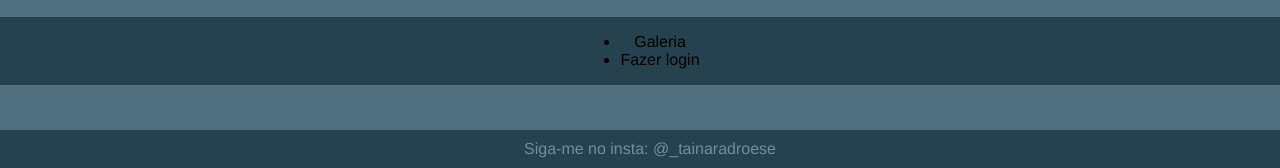
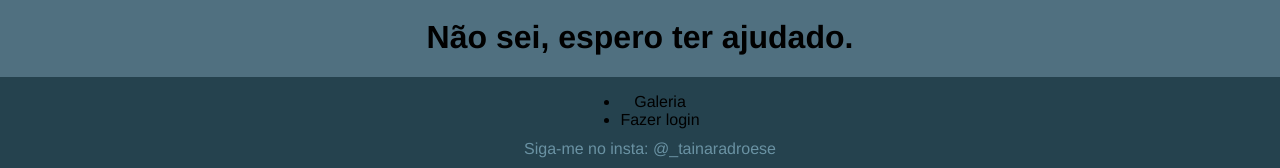
Before and after one commit to ktyTaii/projeto1, a plain HTML site: page index.html in a window 1280 px wide. Shown: the part 632-800 px from the top of the page. Drawn offline with Linux system fonts and the light colour scheme.

Commit message:
Add files via upload

```diff
--- a/index.html
+++ b/index.html
@@ -24,6 +24,7 @@
             <img src="https://i.pinimg.com/564x/ed/e7/ec/ede7ec18251d09f47b5843c6b2db9265.jpg" alt="">
         </figure>
     </section>
+    <h1>Não sei, espero ter ajudado.</h1>
 </body>
 <section>
     <nav id="">
```
